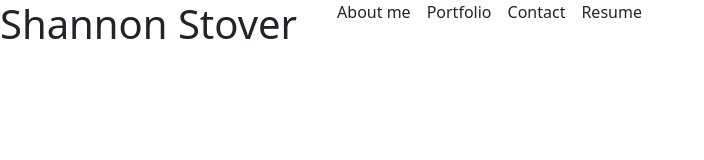
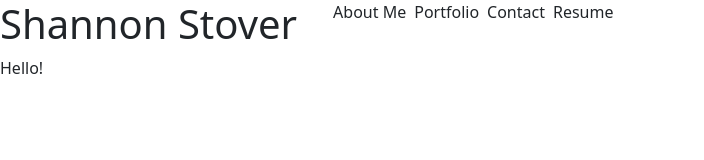
Before and after one commit to sstover25/React_Portfolio, a React (Create React App) app: page / in a window 1280 px wide. Shown: the top 160 px of the page, without its empty margins (0-704 px from the left). Built offline with nearby package versions, Linux system fonts and the light colour scheme.

Commit message:
fixed how navigation bar renders

```diff
--- a/src/App.js
+++ b/src/App.js
@@ -4,12 +4,10 @@ import Header from "./components/Header";
 //import Project from "./components/Project";
 
 function App() {
-  //const [contactSelected, setContactSelected] = useState(false);
-
   return (
     <div>
       <Header></Header>
-      <main></main>
+      <main>Hello!</main>
     </div>
   );
 }
--- a/src/components/Header/index.js
+++ b/src/components/Header/index.js
@@ -1,13 +1,34 @@
-import React from "react";
+import React, { useState } from "react";
 import Navigation from "../Navigation";
 
 function Header(props) {
+  const [categories] = useState([
+    {
+      name: "About Me",
+    },
+    {
+      name: "Portfolio",
+    },
+    {
+      name: "Contact",
+    },
+    {
+      name: "Resume",
+    },
+  ]);
+
+  const [currentCategory, setCurrentCategory] = useState(categories[0]);
+
   return (
     <header className="d-flex flex-row">
       <a href="/" className="main-title">
         <h1>Shannon Stover</h1>
       </a>
-      <Navigation></Navigation>
+      <Navigation
+        categories={categories}
+        setCurrentCategory={setCurrentCategory}
+        currentCategory={currentCategory}
+      ></Navigation>
     </header>
   );
 }
--- a/src/components/Navigation/index.js
+++ b/src/components/Navigation/index.js
@@ -1,21 +1,27 @@
 import React from "react";
 
 function Navigation(props) {
+  const { categories = [], setCurrentCategory, currentCategory } = props;
+
   return (
     <nav>
       <ul className="d-flex flex-row">
-        <li className="mx-2">
-          <span>About me</span>
-        </li>
-        <li className="mx-2">
-          <span>Portfolio</span>
-        </li>
-        <li className="mx-2">
-          <span>Contact</span>
-        </li>
-        <li className="mx-2">
-          <span>Resume</span>
-        </li>
+        {categories.map((category) => (
+          <li
+            className={`mx-1 ${
+              currentCategory.name === category.name && "navActive"
+            }`}
+            key={category.name}
+          >
+            <span
+              onClick={() => {
+                setCurrentCategory(category);
+              }}
+            >
+              {category.name}
+            </span>
+          </li>
+        ))}
       </ul>
     </nav>
   );
--- a/src/index.css
+++ b/src/index.css
@@ -19,4 +19,5 @@ code {
 
 li {
   list-style: none;
+  cursor: pointer;
 }
```
